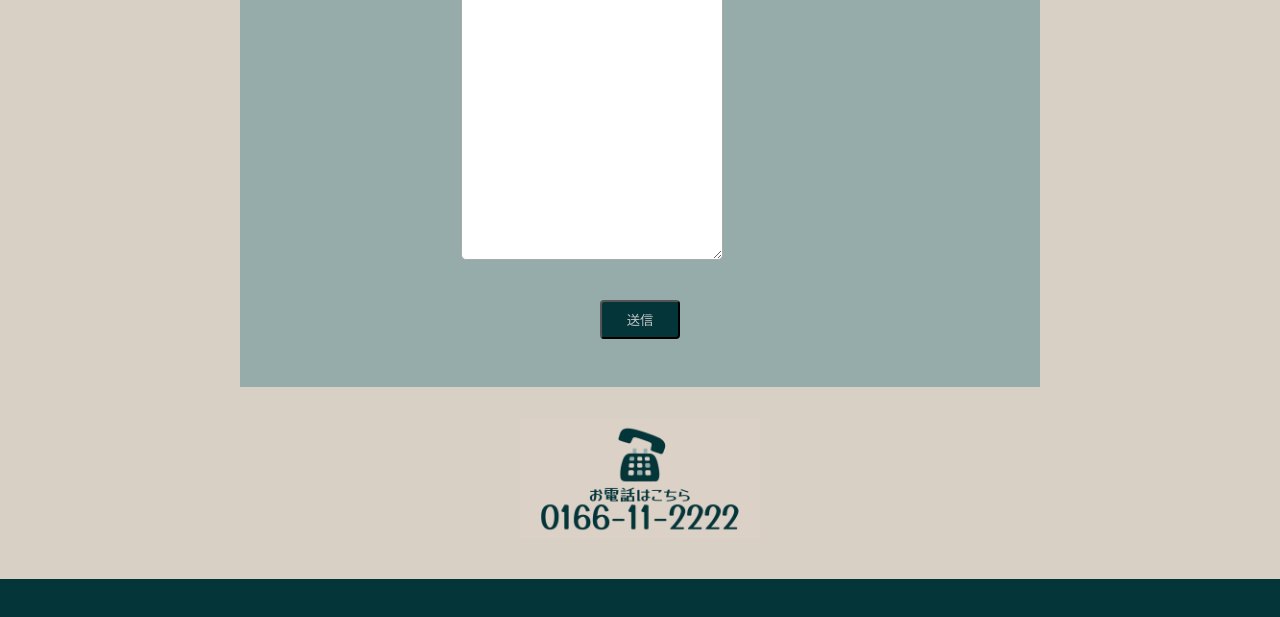
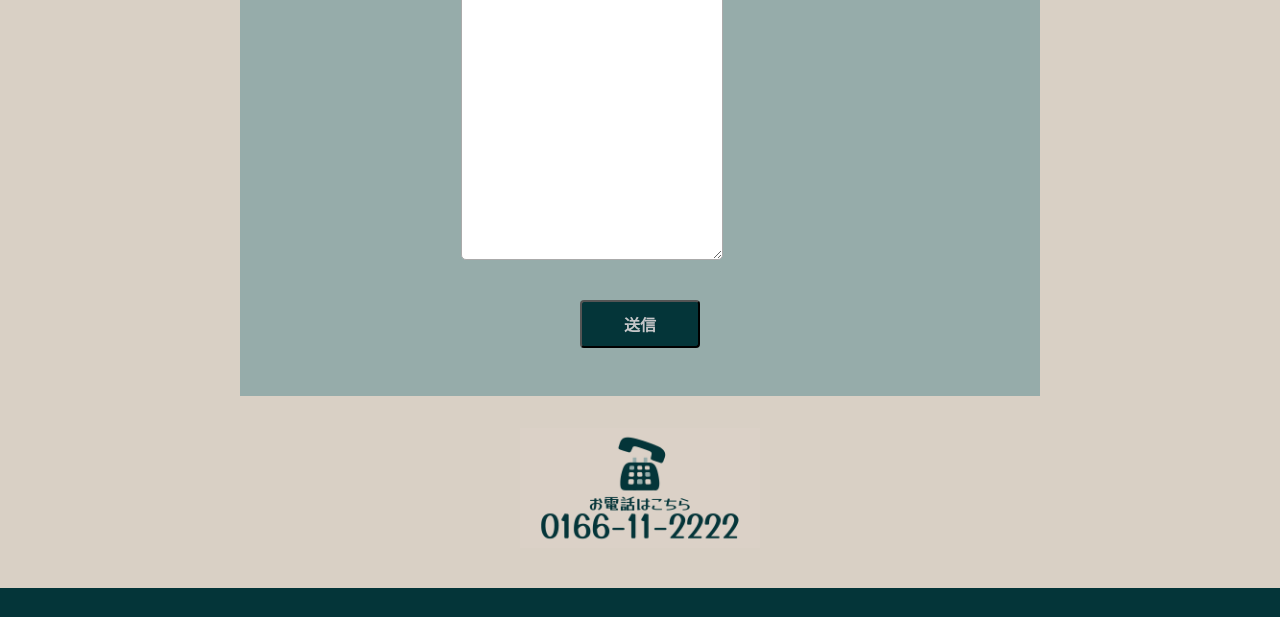
Before and after one commit to superpao868/nupuri-tourism, a plain HTML site: page index.html in a window 1280 px wide. Shown: the part 4493-5110 px from the top of the page. Drawn offline with nearby package versions, Linux system fonts and the light colour scheme; a web font is replaced by a local one.

Commit message:
Add files via upload

```diff
--- a/css/styles.css
+++ b/css/styles.css
@@ -49,11 +49,13 @@ ul {
 
 .btn {
   display: block;
-  width: 80px;
+  width: 120px;
   background: #043539;
   color: #c6c7c9;
   text-align: center;
-  padding: 8px 0;
+  padding: 10px 0;
+  font-size: 16px;
+  font-weight: bold;
   border-radius: 4px;
   cursor: pointer;
   transition: opacity .4s;
```
